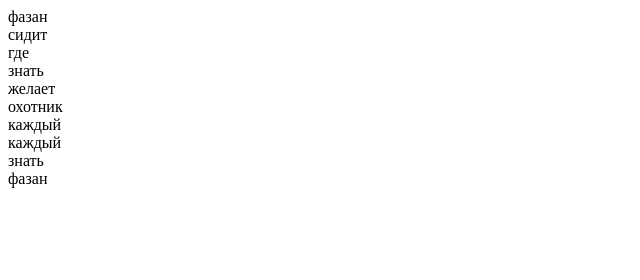
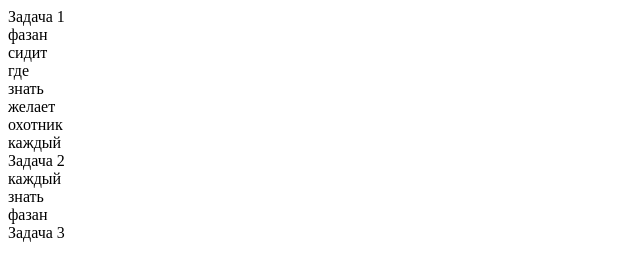
Before and after one commit to Lenmirosh/js-third, a plain HTML site: page index.html in a window 1280 px wide. Shown: the whole page, without its empty margins (0-640 px from the left). Drawn offline with Linux system fonts and the light colour scheme.

Commit message:
Решает первую и вторую задачи

```diff
--- a/index.html
+++ b/index.html
@@ -1,4 +1,4 @@
-<!DOCTYPE html>
+ <!DOCTYPE html>
 <html lang="en">
 <head>
     <meta charset="UTF-8">
@@ -6,6 +6,7 @@
     <meta name="viewport" content="width=device-width, initial-scale=1.0">
 
     <script >
+    document.write( `Задача 1`);
  const array = [
         'каждый',
         'охотник',
@@ -16,15 +17,29 @@
         'фазан' // 6
     ];
 
-    for (let i = 6; i >=0; i--) {
+    for (let i = array.length-1; i >=0; i--) {
         document.write(`<div>${array[i]}</div>`);
      }
+    document.write(`Задача 2`);
 
 
-    for (let i = 0; i < 7; i++) {
+    for (let i = 0; i < array.length; i++) {
         if (i % 3!=0) continue;
         document.write(`<div>${array[i]}</div>`);
     }
+let title= 'Задача 3'
+    document.write(title);
+
+    //  for (let i = 0; i < array.length; i++ ) {
+    //      if (i%2); {
+    //          document.write(`<div>${array[i]}</div>`);
+    //         }
+    //     else {
+    //         document.write(`<div>${array[i]}</div>`);
+    //     }
+    //  }
+
+
     </script>
 
 </head>
```
